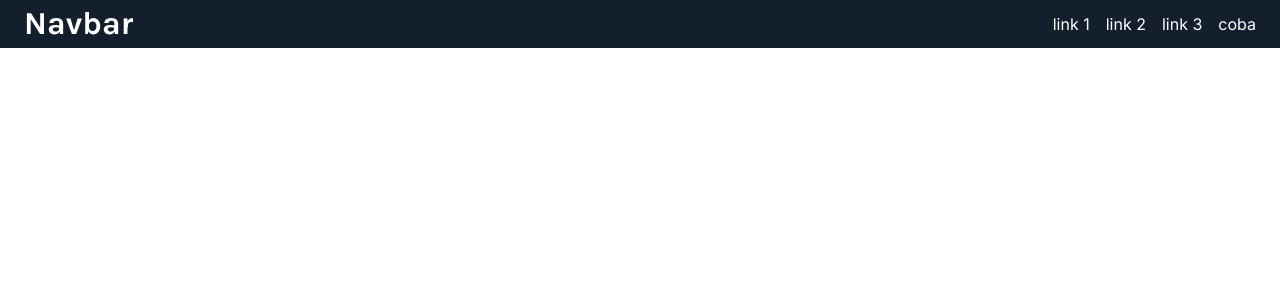
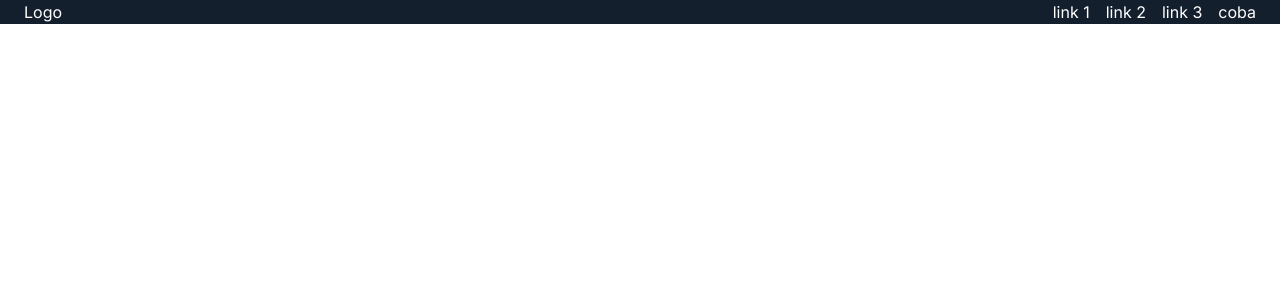
Before and after one commit to faizisyellow/ferivariasi-landing-page, a Next.js app: page / in a window 1280 px wide. Shown: the top 300 px of the page. Built offline with nearby package versions, Linux system fonts and the light colour scheme.

Commit message:
update: navbar

```diff
--- a/src/app/page.tsx
+++ b/src/app/page.tsx
@@ -1,14 +1,9 @@
-import Links from "@/components/links";
-import { links } from "@/components/links/data";
 import Navbar from "@/containers/navbar";
 
 export default function Home() {
   return (
     <>
-      <Navbar>
-        <h1>Navbar</h1>
-        <Links items={links} />
-      </Navbar>
+      <Navbar />
     </>
   );
 }
--- a/src/components/links/Links.tsx
+++ /dev/null
@@ -1,27 +0,0 @@
-import React, { FC } from "react";
-
-interface Links {
-  label: string;
-  link: string;
-  isCta?: boolean;
-}
-
-interface LinksProps {
-  items: Links[];
-}
-
-const Links: FC<LinksProps> = ({ items }) => {
-  return (
-    <ul className="flex gap-x-4">
-      {items.map((link) => (
-        <>
-          <li>
-            {link.isCta ? <p>coba</p> : <a href={link.link}>{link.label}</a>}
-          </li>
-        </>
-      ))}
-    </ul>
-  );
-};
-
-export default Links;
--- a/src/components/links/index.ts
+++ /dev/null
@@ -1,3 +0,0 @@
-import Links from "./Links";
-
-export default Links;
--- /dev/null
+++ b/src/components/navLink/NavLink.tsx
@@ -0,0 +1,27 @@
+import React, { FC } from "react";
+
+export type Link = {
+  label: string;
+  hash: string;
+  isCta?: boolean;
+};
+
+interface NavLinkProps {
+  items: Link[];
+}
+
+const NavLink: FC<NavLinkProps> = ({ items }) => {
+  return (
+    <ul className="flex gap-x-4">
+      {items.map((link) => (
+        <>
+          <li>
+            {link.isCta ? <p>coba</p> : <a href={link.hash}>{link.label}</a>}
+          </li>
+        </>
+      ))}
+    </ul>
+  );
+};
+
+export default NavLink;
--- /dev/null
+++ b/src/components/navLink/index.ts
@@ -0,0 +1,3 @@
+import NavLink from "./NavLink";
+
+export default NavLink;
--- a/src/containers/navbar/Navbar.tsx
+++ b/src/containers/navbar/Navbar.tsx
@@ -1,17 +1,18 @@
-import React, { FC, ReactNode } from "react";
+import NavLink from "@/components/navLink";
+import React, { FC } from "react";
+import { links } from "./data";
 
-interface NavbarProps {
-  children: ReactNode;
-}
+interface NavbarProps {}
 
-const Navbar: FC<NavbarProps> = ({ children }) => {
+const Navbar: FC<NavbarProps> = () => {
   return (
     <nav
       title="navbar"
       id="navbar"
       className="sticky flex items-center justify-between bg-primary text-white px-6"
     >
-      {children}
+      <div>Logo</div>
+      <NavLink items={links} />
     </nav>
   );
 };
--- a/src/components/links/data.ts
+++ b/src/containers/navbar/data.ts
@@ -1,19 +1,19 @@
 export const links = [
   {
     label: "link 1",
-    link: "link",
+    hash: "link",
   },
   {
     label: "link 2",
-    link: "link",
+    hash: "link",
   },
   {
     label: "link 3",
-    link: "link",
+    hash: "link",
   },
   {
     label: "Learn More",
-    link: "link",
+    hash: "link",
     isCta: true,
   },
 ];
--- a/src/containers/thumbnail/Thumbnail.tsx
+++ b/src/containers/thumbnail/Thumbnail.tsx
@@ -1,11 +1,9 @@
-import React, { FC, ReactNode } from "react";
+import React, { FC } from "react";
 
-interface ThumbnailProps {
-  children: ReactNode;
-}
+interface ThumbnailProps {}
 
-const Thumbnail: FC<ThumbnailProps> = ({ children }) => {
-  return <section>{children}</section>;
+const Thumbnail: FC<ThumbnailProps> = ({}) => {
+  return <section>Thumbnail</section>;
 };
 
 export default Thumbnail;
--- /dev/null
+++ b/src/hooks/useMediaQuery.ts
@@ -0,0 +1,30 @@
+import { useState, useEffect } from "react";
+
+/* Usage
+ * **
+ * useMediaQuery('(min-width: 768px)')
+ */
+
+const useMediaQuery = (query: string) => {
+  const [isMatch, setIsMatch] = useState(false);
+
+  useEffect(() => {
+    const mediaQueryList = window.matchMedia(query);
+
+    setIsMatch(mediaQueryList.matches);
+
+    const handleChange = (e: MediaQueryListEvent) => {
+      setIsMatch(e.matches);
+    };
+
+    mediaQueryList.addEventListener("change", handleChange);
+
+    return () => {
+      mediaQueryList.removeEventListener("change", handleChange);
+    };
+  }, [query]);
+
+  return isMatch;
+};
+
+export default useMediaQuery;
```
